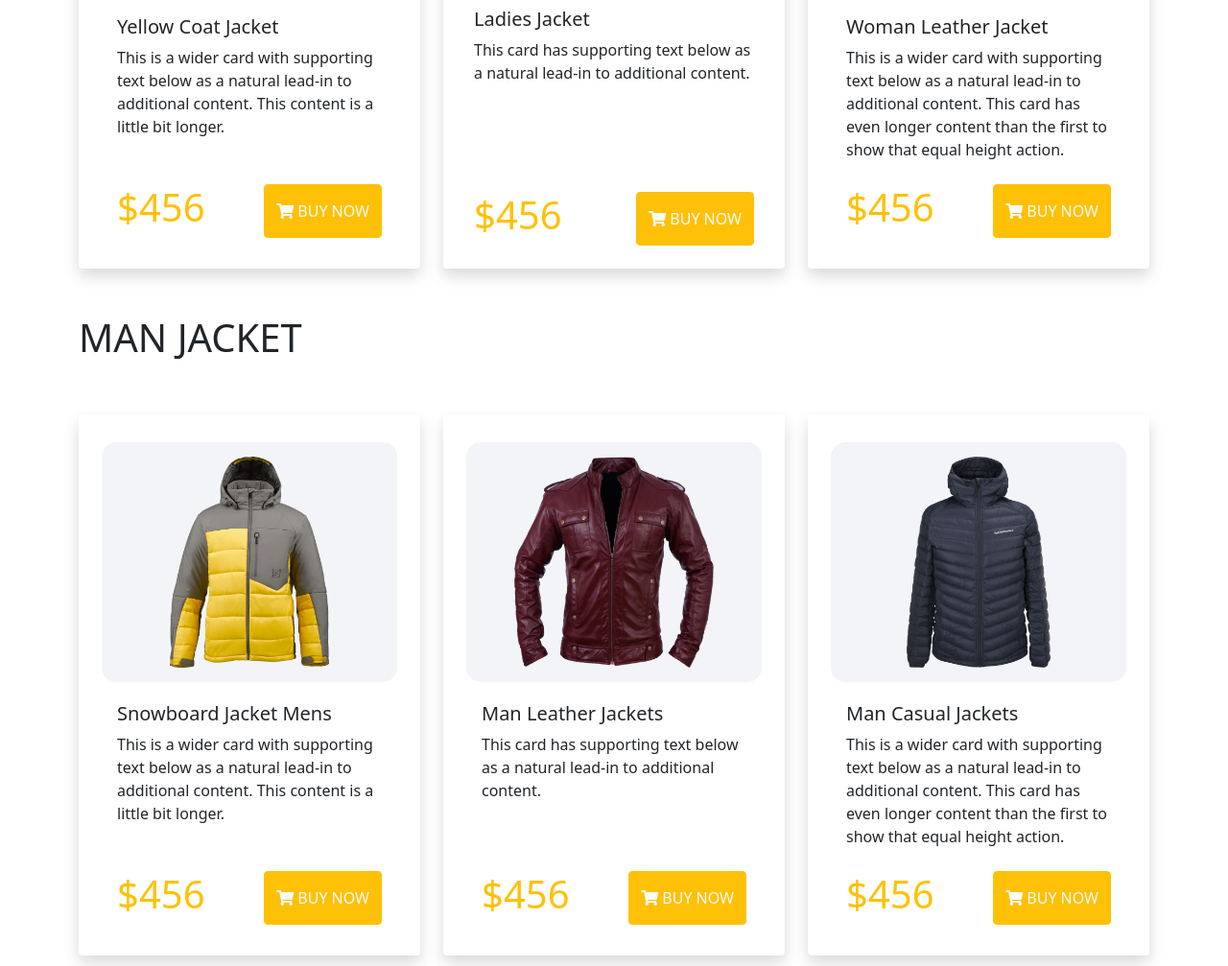
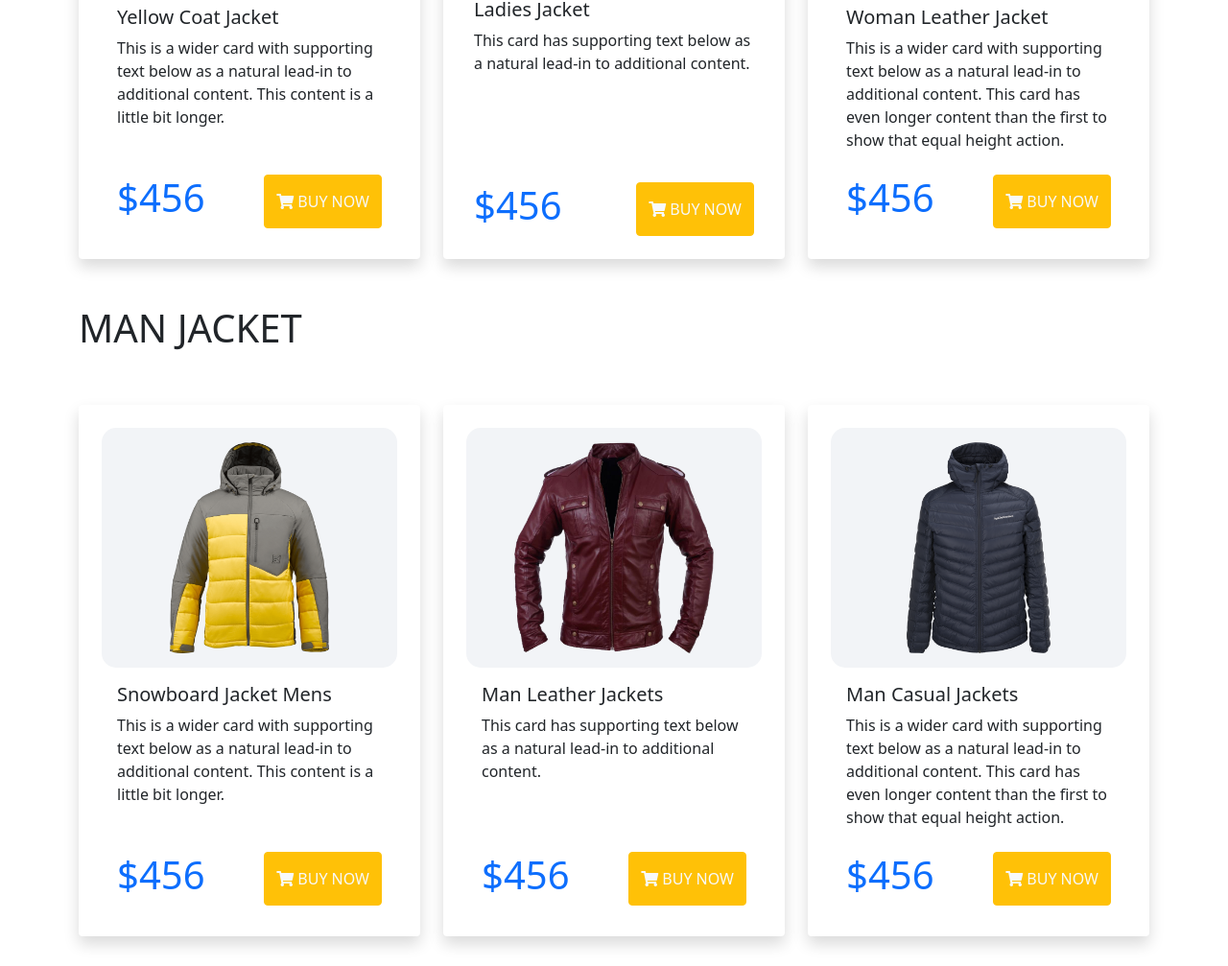
Before and after one commit to Farzana79/responsive-website, a plain HTML site: page index.html in a window 1280 px wide. Shown: the part 1005-2012 px from the top of the page at 96% size. Drawn offline with nearby package versions, Linux system fonts and the light colour scheme.

Commit message:
changed text color

```diff
--- a/index.html
+++ b/index.html
@@ -74,7 +74,7 @@
                                 additional content. This content is a little bit longer.</p>
                         </div>
                         <div class="card-footer panda-card-footer d-flex justify-content-between">
-                            <h1><span class="text-warning">$456</span></h1>
+                            <h1><span class="text-primary">$456</span></h1>
                             <button  class="btn btn-warning text-light">
 
                             <i class="fas fa-shopping-cart"></i>
@@ -93,7 +93,7 @@
                                 content.</p>
                         </div>
                         <div class="card-footer panda-card-footer d-flex justify-content-between">
-                            <h1><span class="text-warning">$456</span></h1>
+                            <h1><span class="text-primary">$456</span></h1>
                             <button  class="btn btn-warning text-light">
 
                                 <i class="fas fa-shopping-cart"></i>
@@ -113,7 +113,7 @@
                                 height action.</p>
                         </div>
                         <div class="card-footer panda-card-footer d-flex justify-content-between">
-                           <h1> <span class="text-warning">$456</span></h1>
+                           <h1> <span class="text-primary">$456</span></h1>
                             <button  class="btn btn-warning text-light">
 
                                 <i class="fas fa-shopping-cart"></i>
@@ -140,7 +140,7 @@
                                 additional content. This content is a little bit longer.</p>
                         </div>
                         <div class="card-footer panda-card-footer d-flex justify-content-between">
-                            <h1><span class="text-warning">$456</span></h1>
+                            <h1><span class="text-primary">$456</span></h1>
                             <button  class="btn btn-warning text-light">
 
                             <i class="fas fa-shopping-cart"></i>
@@ -159,7 +159,7 @@
                                 content.</p>
                         </div>
                         <div class="card-footer panda-card-footer d-flex justify-content-between">
-                            <h1><span class="text-warning">$456</span></h1>
+                            <h1><span class="text-primary">$456</span></h1>
                             <button  class="btn btn-warning text-light">
 
                                 <i class="fas fa-shopping-cart"></i>
@@ -179,7 +179,7 @@
                                 height action.</p>
                         </div>
                         <div class="card-footer panda-card-footer d-flex justify-content-between">
-                           <h1> <span class="text-warning">$456</span></h1>
+                           <h1> <span class="text-primary">$456</span></h1>
                             <button  class="btn btn-warning text-light">
 
                                 <i class="fas fa-shopping-cart"></i>
@@ -191,6 +191,7 @@
             </div>
 
         </section>
+
 
         <section class="container mt-5"><br><br>
             <div class="row d-flex align-items-center p-4">
@@ -251,6 +252,7 @@
 
 
     </main>
+
     <script src="https://cdn.jsdelivr.net/npm/bootstrap@5.0.0-beta1/dist/js/bootstrap.bundle.min.js" integrity="sha384-ygbV9kiqUc6oa4msXn9868pTtWMgiQaeYH7/t7LECLbyPA2x65Kgf80OJFdroafW" crossorigin="anonymous"></script>
     </body>
 </html>
--- a/style.css
+++ b/style.css
@@ -21,10 +21,10 @@
    height: 250px;
    object-fit: contain;
     border-radius:15px;
-    margin-top: 5px;
+
     padding-top: 15px;
     padding-bottom: 15px;
-    margin-bottom: 5px;
+
     margin-left:auto;
     margin-right:auto;
 
@@ -40,3 +40,7 @@
 
     align-content: center;
 }
+
+.carousel slide .slide{
+
+}s
```
